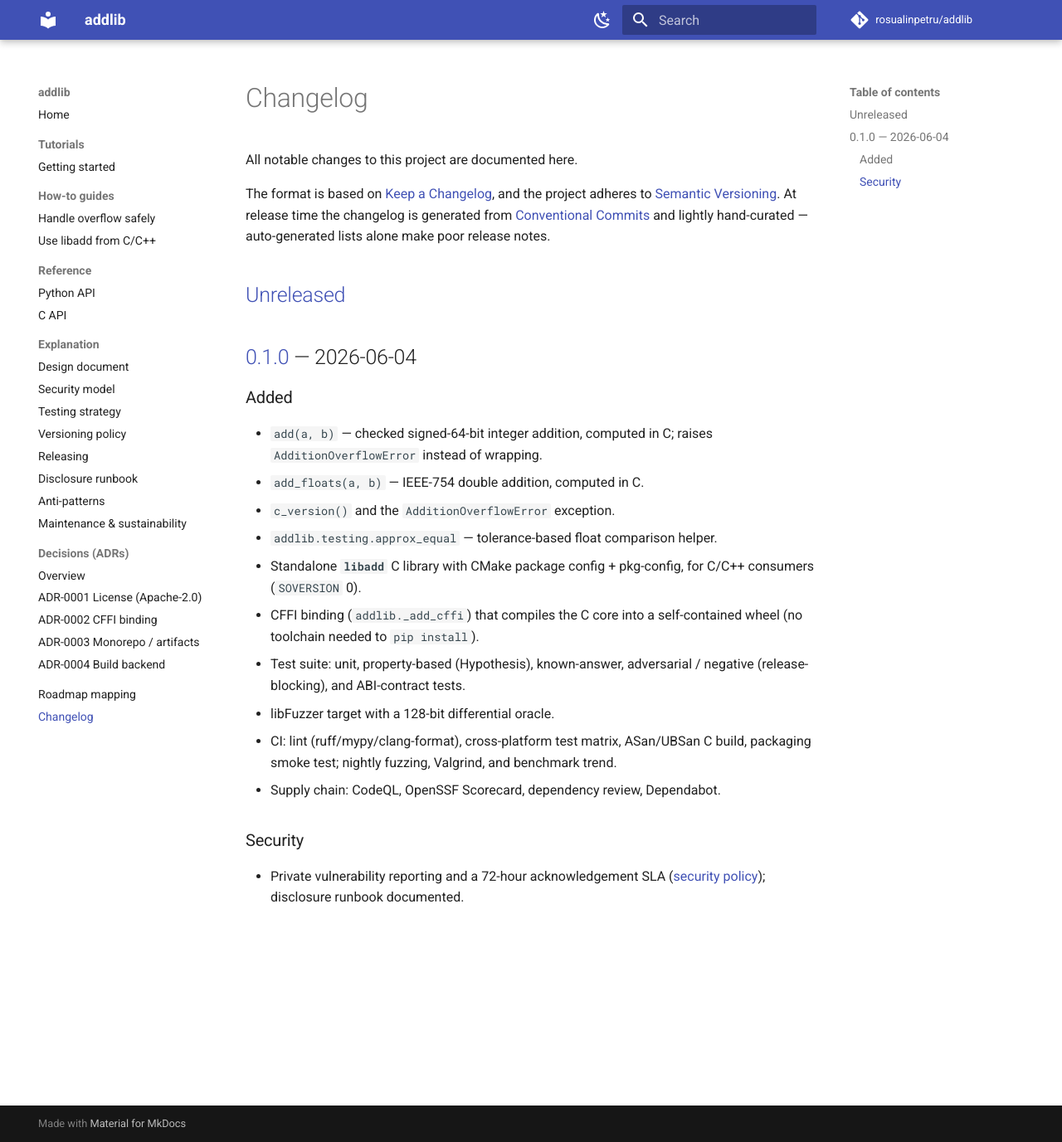
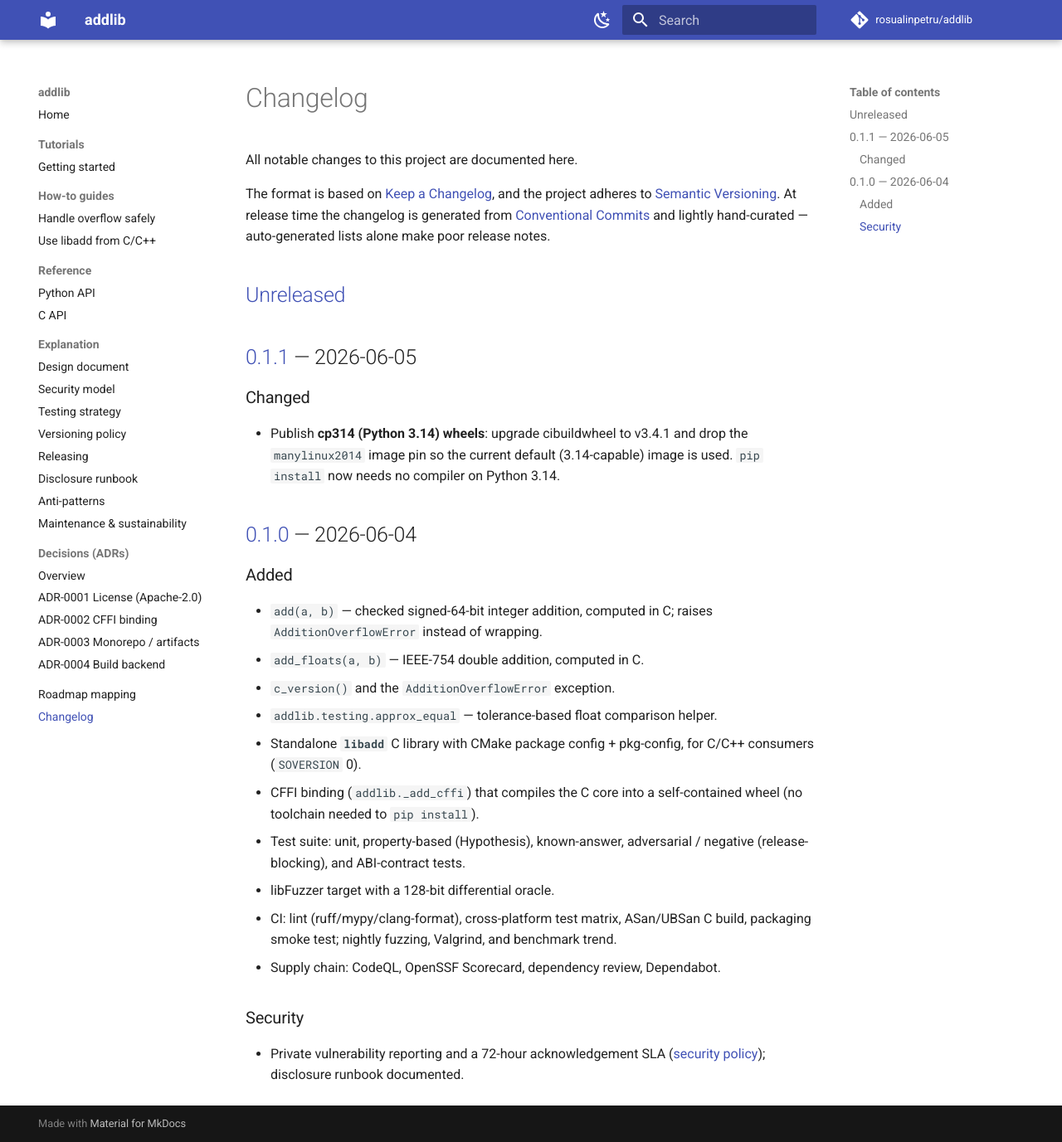
Before and after one commit to rosualinpetru/addlib, an MkDocs documentation site: the page built from docs/changelog.md, in a window 1280 px wide and 1377 px high. Shown: the whole window at 83% size. Built offline with MkDocs 1.6.1 and Material for MkDocs 9.7.7, drawn with Linux system fonts in a browser that asks for light colours; comment, search, counter and statistics services are not loaded.

Commit message:
chore(release): 0.1.1
Signed-off-by: Alin-Petru Roșu <rosualinpetru@gmail.com>

```diff
--- a/CHANGELOG.md
+++ b/CHANGELOG.md
@@ -9,6 +9,13 @@ At release time the changelog is generated from
 hand-curated — auto-generated lists alone make poor release notes.
 
 ## [Unreleased]
+
+## [0.1.1] — 2026-06-05
+
+### Changed
+- Publish **cp314 (Python 3.14) wheels**: upgrade cibuildwheel to v3.4.1 and drop
+  the `manylinux2014` image pin so the current default (3.14-capable) image is
+  used. `pip install` now needs no compiler on Python 3.14.
 
 ## [0.1.0] — 2026-06-04
 
@@ -34,5 +41,6 @@ hand-curated — auto-generated lists alone make poor release notes.
   ([security policy](https://github.com/rosualinpetru/addlib/blob/main/SECURITY.md));
   disclosure runbook documented.
 
-[Unreleased]: https://github.com/rosualinpetru/addlib/compare/v0.1.0...HEAD
+[Unreleased]: https://github.com/rosualinpetru/addlib/compare/v0.1.1...HEAD
+[0.1.1]: https://github.com/rosualinpetru/addlib/compare/v0.1.0...v0.1.1
 [0.1.0]: https://github.com/rosualinpetru/addlib/releases/tag/v0.1.0
```
Also changed, not shown: docs/reference/c-api.md (+3 -3 lines), docs/tutorials/getting-started.md (+1 -1 lines), 4 other files.
